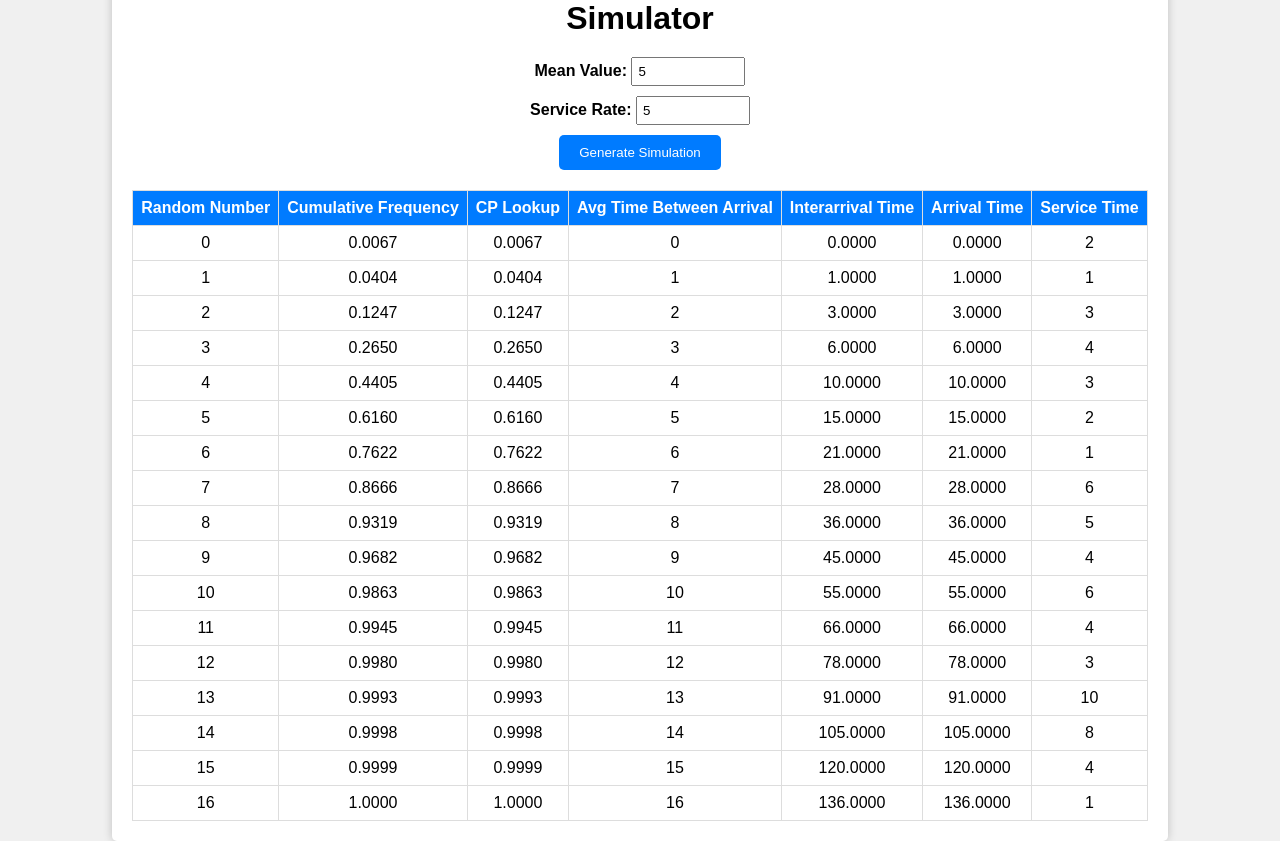
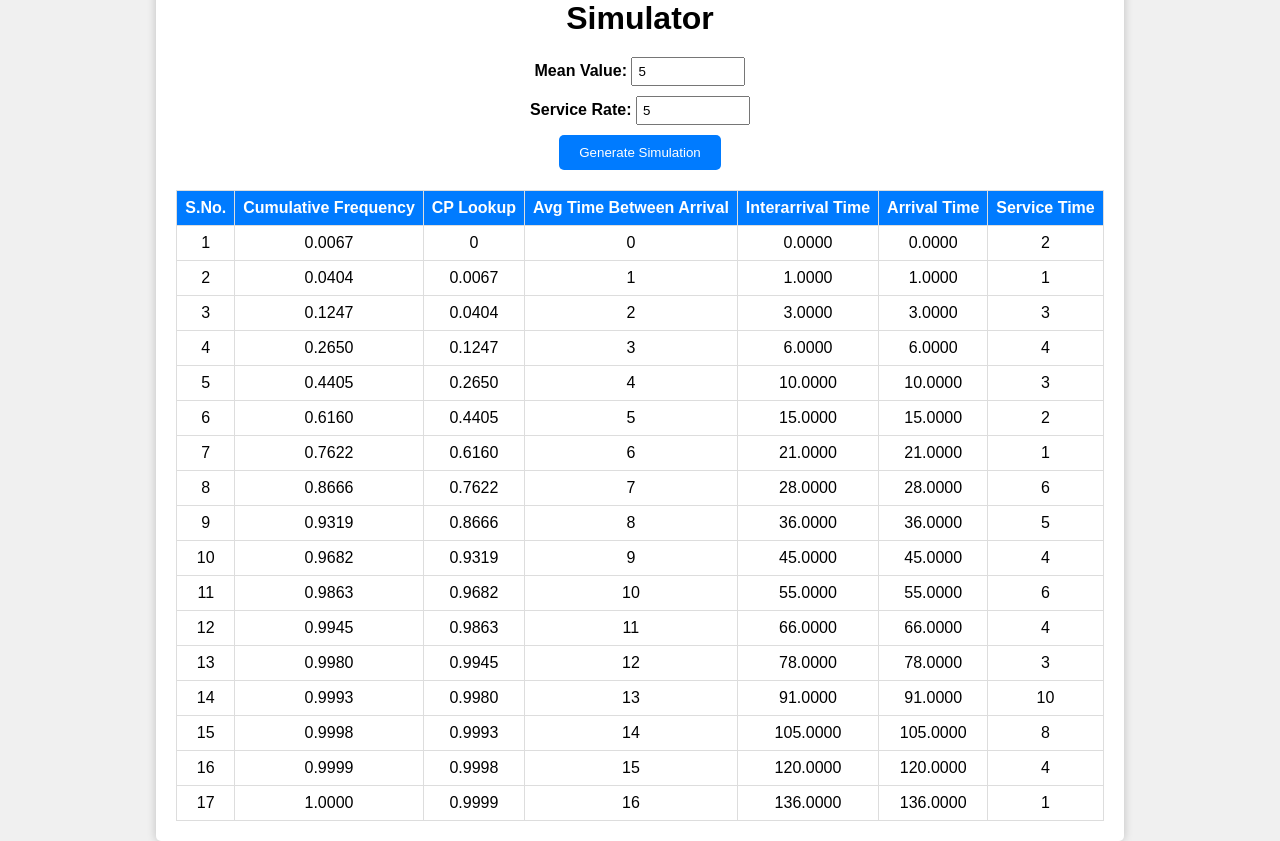
Before and after one commit to mahmed-eng/Simulator, a plain HTML site: page index.html in a window 1280 px wide. Both pictures are taken after typing "5", "5" into the empty fields and a click on the button "Generate Simulation". Drawn offline with Linux system fonts and the light colour scheme.

Commit message:
CP Lookup Handled

```diff
--- a/index.html
+++ b/index.html
@@ -108,18 +108,21 @@
                 const mean = parseFloat(document.getElementById("mean").value);
                 const serviceRate = parseFloat(document.getElementById("serviceRate").value);
                 let resultText = "";
-                let tableHtml = "<table><tr><th>Random Number</th><th>Cumulative Frequency</th><th>CP Lookup</th><th>Avg Time Between Arrival</th><th>Interarrival Time</th><th>Arrival Time</th><th>Service Time</th></tr>";
+                let tableHtml = "<table><tr><th>S.No.</th><th>Cumulative Frequency</th><th>CP Lookup</th><th>Avg Time Between Arrival</th><th>Interarrival Time</th><th>Arrival Time</th><th>Service Time</th></tr>";
 
                 if (!isNaN(mean) && !isNaN(serviceRate) && mean > 0 && serviceRate > 0) {
                     let cumulativeFrequency = 0.0;
                     let totalInterarrivalTime = 0;
                     let x = 0;
+                    let cpLookupPrevious = 0;
 
                     while (cumulativeFrequency.toFixed(5) <= 0.99999) {
                         // Generate arrival time using poisson distribution
                         const poissonValue = poissonDistribution(mean, x);
+
                         cumulativeFrequency += poissonValue;
-                        const cpLookup = cumulativeFrequency.toFixed(4);
+                        const cpLookup = (x === 0) ? 0 : cpLookupPrevious;
+                        cpLookupPrevious = cumulativeFrequency.toFixed(4);
 
                         const avgTimeBetweenArrival = x;
                         totalInterarrivalTime += avgTimeBetweenArrival;
@@ -133,9 +136,8 @@
                         if (serviceTime > 0.5) {
                             // Round off service time to the nearest integer
                             serviceTime = Math.round(serviceTime);
-
                             // Existing code for table row generation
-                            tableHtml += `<tr><td>${x}</td><td>${cumulativeFrequency.toFixed(4)}</td><td>${cpLookup}</td><td>${avgTimeBetweenArrival}</td><td>${interarrivalTime}</td><td>${arrivalTime}</td><td>${serviceTime}</td></tr>`;
+                            tableHtml += `<tr><td>${x + 1}</td><td>${cumulativeFrequency.toFixed(4)}</td><td>${cpLookup}</td><td>${avgTimeBetweenArrival}</td><td>${interarrivalTime}</td><td>${arrivalTime}</td><td>${serviceTime}</td></tr>`;
                         }
 
                         x++;
```
